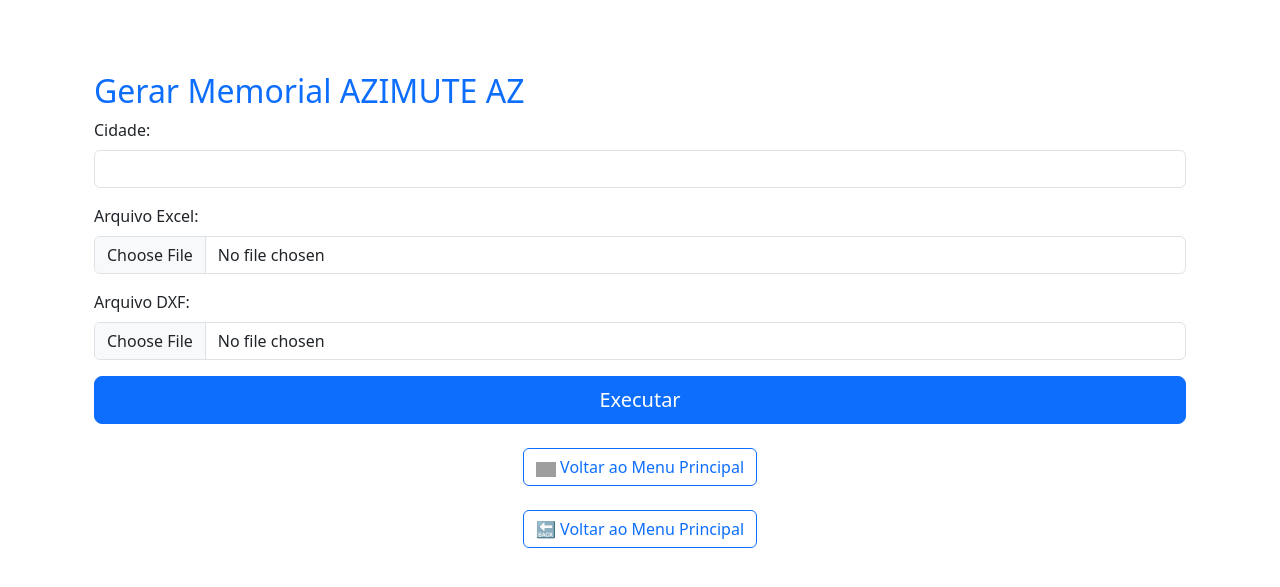
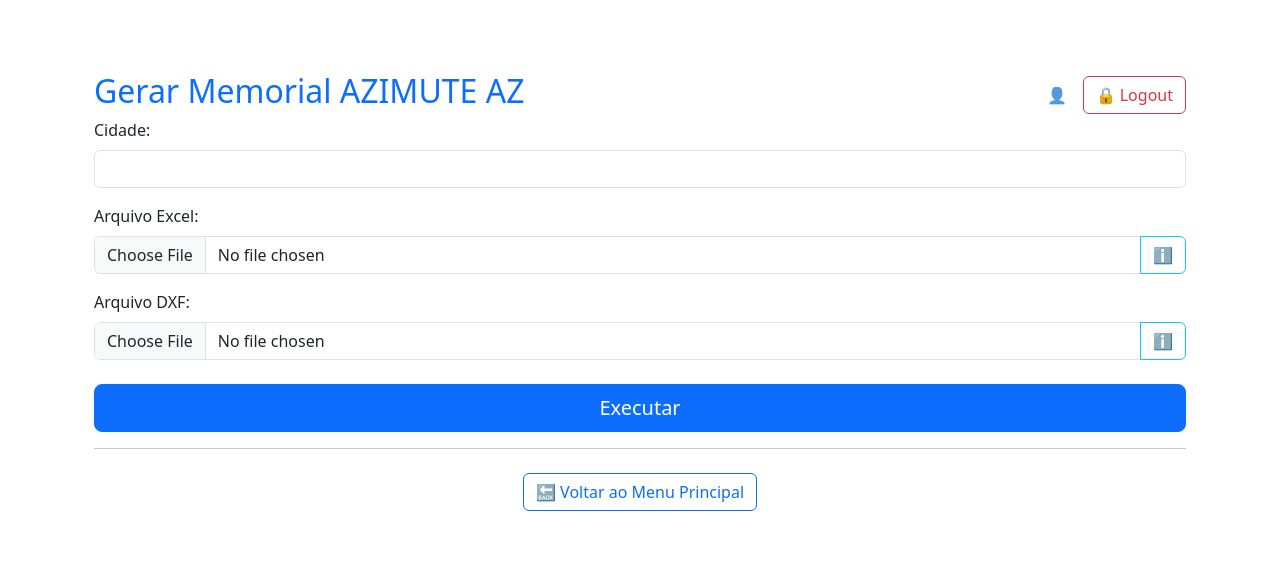
Before and after one commit to Paulo425/modulos-na-web, a Flask app: page /formulario_AZIMUTE_AZ in a window 1280 px wide. Shown: the part 76-663 px from the top of the page. Run offline with Flask 3, Linux system fonts and the light colour scheme; grey boxes are pictures that could not be loaded.

Commit message:
Acertando os codigos html

```diff
--- a/app.py
+++ b/app.py
@@ -405,7 +405,6 @@ def gerar_memorial_azimute_az():
 
 
 
-
 @app.route('/formulario_AZIMUTE_AZ')
 def memoriais_azimute_az():
     return render_template('formulario_AZIMUTE_AZ.html')
--- a/templates/formulario_AZIMUTE_AZ.html
+++ b/templates/formulario_AZIMUTE_AZ.html
@@ -2,9 +2,20 @@
 
 {% block conteudo %}
 <div class="container mt-5">
-    <h2 class="text-primary">Gerar Memorial AZIMUTE AZ</h2>
+    <div class="d-flex justify-content-between align-items-center">
+        <h2 class="text-primary">Gerar Memorial AZIMUTE AZ</h2>
+        <div class="d-flex gap-2 align-items-center">
+            <span class="text-muted me-2">👤 {{ session['usuario'] }}</span>
+            {% if log_path %}
+            <a href="/{{ log_path }}" class="btn btn-outline-secondary" download>
+                🧾 Baixar Log da Execução
+            </a>
+            {% endif %}
+            <a href="/logout" class="btn btn-outline-danger">🔒 Logout</a>
+        </div>
+    </div>
 
-    <form method="post" action="/memorial_azimute_az" enctype="multipart/form-data">
+    <form method="POST" enctype="multipart/form-data" onsubmit="document.getElementById('spinner').style.display='block'">
         <div class="mb-3">
             <label for="cidade" class="form-label">Cidade:</label>
             <input type="text" class="form-control" id="cidade" name="cidade" required>
@@ -12,21 +23,68 @@
 
         <div class="mb-3">
             <label for="excel" class="form-label">Arquivo Excel:</label>
-            <input type="file" class="form-control" id="excel" name="excel" accept=".xlsx" required>
+            <div class="input-group">
+                <input type="file" class="form-control" name="excel" id="excel" accept=".xlsx" required>
+                <button class="btn btn-outline-info" type="button" data-bs-toggle="collapse" data-bs-target="#infoExcel">
+                    ℹ️
+                </button>
+            </div>
+            <div class="collapse mt-1" id="infoExcel">
+                <div class="alert alert-secondary">
+                    Deve conter a aba <strong>Dados_do_Imóvel</strong> e uma aba com os confrontantes como <strong>Confrontantes_Servidao</strong>.<br>
+                    As colunas devem ser: <strong>Código</strong> e <strong>Confrontante</strong> com valores do tipo <code>V1, V2, ..., Vn</code>.
+                </div>
+            </div>
         </div>
 
         <div class="mb-3">
             <label for="dxf" class="form-label">Arquivo DXF:</label>
-            <input type="file" class="form-control" id="dxf" name="dxf" accept=".dxf" required>
+            <div class="input-group">
+                <input type="file" class="form-control" name="dxf" id="dxf" accept=".dxf" required>
+                <button class="btn btn-outline-info" type="button" data-bs-toggle="collapse" data-bs-target="#infoDxf">
+                    ℹ️
+                </button>
+            </div>
+            <div class="collapse mt-1" id="infoDxf">
+                <div class="alert alert-secondary">
+                    O nome deve conter o tipo e matrícula (Ex: <code>SER_Mat_12345.dxf</code>).<br>
+                    O DXF deve estar no formato 2010 e conter uma única polilinha fechada com o ponto Az inserido.
+                </div>
+            </div>
         </div>
 
-        <button type="submit" class="btn btn-primary btn-lg w-100">Executar</button>
+        <div class="d-grid mt-4">
+            <button type="submit" class="btn btn-primary btn-lg">Executar</button>
+        </div>
     </form>
 
-    <div class="text-center mt-4">
-        <a href="/" class="btn btn-outline-primary">
-            <img src="{{ url_for('static', filename='back.png') }}" alt="Voltar" width="20"> Voltar ao Menu Principal
+    <div id="spinner" class="text-center mt-3" style="display: none;">
+        <div class="spinner-border text-primary" role="status">
+            <span class="visually-hidden">Processando...</span>
+        </div>
+        <p class="mt-2">Aguarde. Gerando arquivos...</p>
+    </div>
+
+    <hr>
+
+    {% if resultado %}
+    <div class="alert alert-success mt-4 text-center">
+        {{ resultado | safe }}
+    </div>
+    {% endif %}
+
+    {% if erro %}
+    <div class="alert alert-danger mt-4">
+        {{ erro | safe }}
+    </div>
+    {% endif %}
+
+    {% if zip_download %}
+    <div class="mt-4 text-center">
+        <a href="{{ url_for('download_zip', filename=zip_download) }}" class="btn btn-success btn-lg">
+            📦 Baixar ZIP Gerado
         </a>
     </div>
+    {% endif %}
 </div>
 {% endblock %}
```
